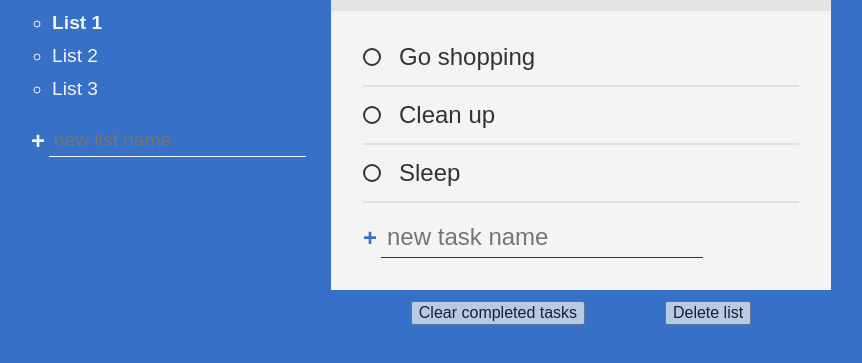
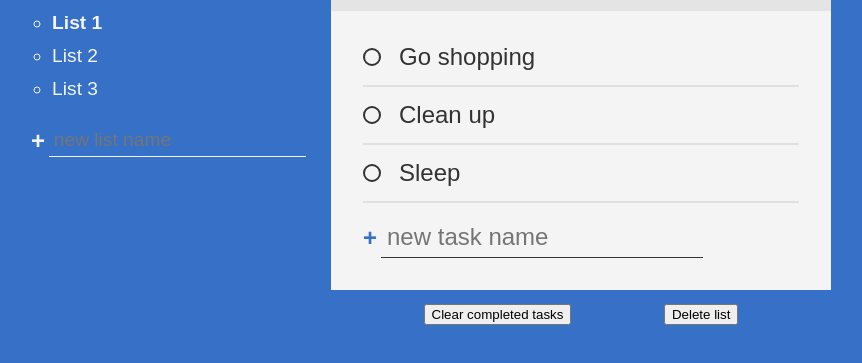
Before and after one commit to vinh-ntuan/odin-todo, a plain HTML site: page index.html in a window 1280 px wide. Shown: the part 271-634 px from the top of the page, without its empty margins (209-1071 px from the left). Drawn offline with Linux system fonts and the light colour scheme.

```diff
--- a/main.css
+++ b/main.css
@@ -247,11 +247,11 @@
     color: var(--clr-light)
 }
 
-.btn-delete {
+.btn.delete {
     opacity: 0.7;
     font-size: 1rem;
 }
 
-.btn-delete:hover{
+.btn.delete:hover{
     color: var(--clr-warning);
 }
```
